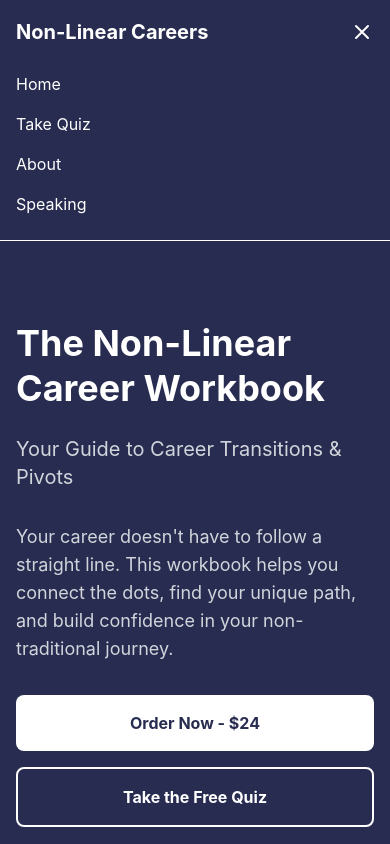
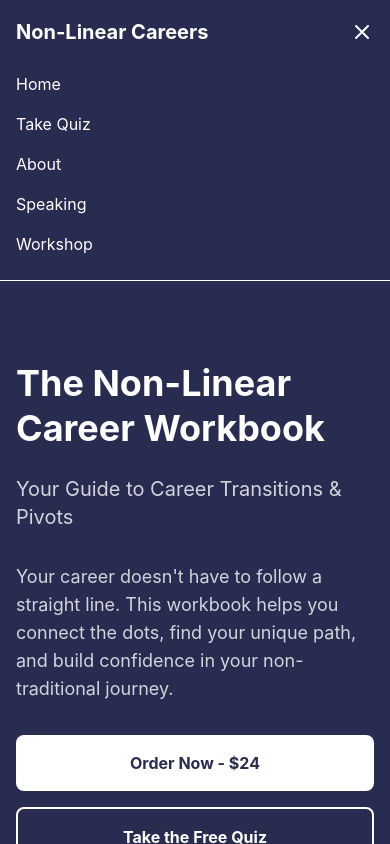
Before and after one commit to ChinenyeOguadinma/NonLinear-Career-Quiz, a Next.js app: page / in a window 390 px wide. Both pictures are taken after a click on the button 362 px from the left and 32 px from the top of the page. Shown: the top 844 px of the page. Built offline with nearby package versions, Linux system fonts and the light colour scheme.

Commit message:
Add Workshop link to Navigation component

```diff
--- a/app/components/Navigation.js
+++ b/app/components/Navigation.js
@@ -61,6 +61,9 @@ export default function Navigation() {
             <Link href="/speaker" className="block py-2 hover:text-gray-300" onClick={() => setIsOpen(false)}>
               Speaking
             </Link>
+                <Link href="/workshop" className="block py-2 hover:text-gray-300" onClick={() => setIsOpen(false)}>
+              Workshop
+            </Link>
           </div>
         )}
       </div>
```
